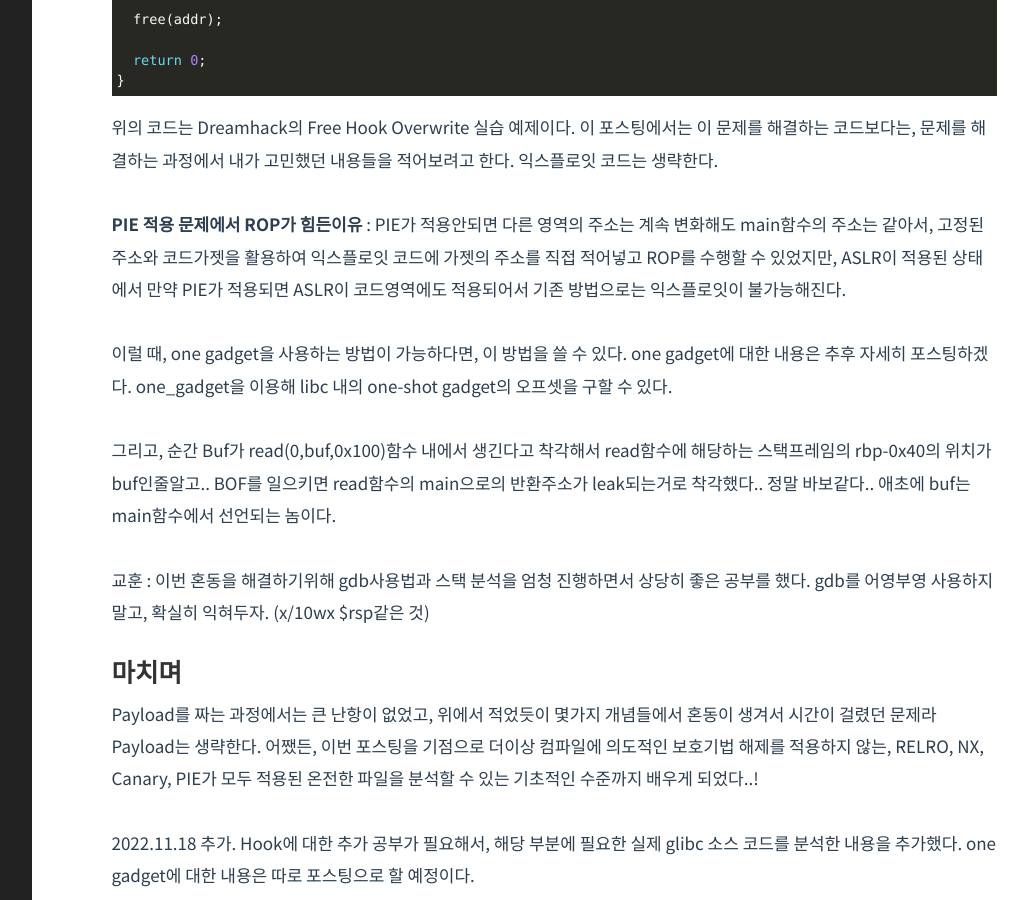
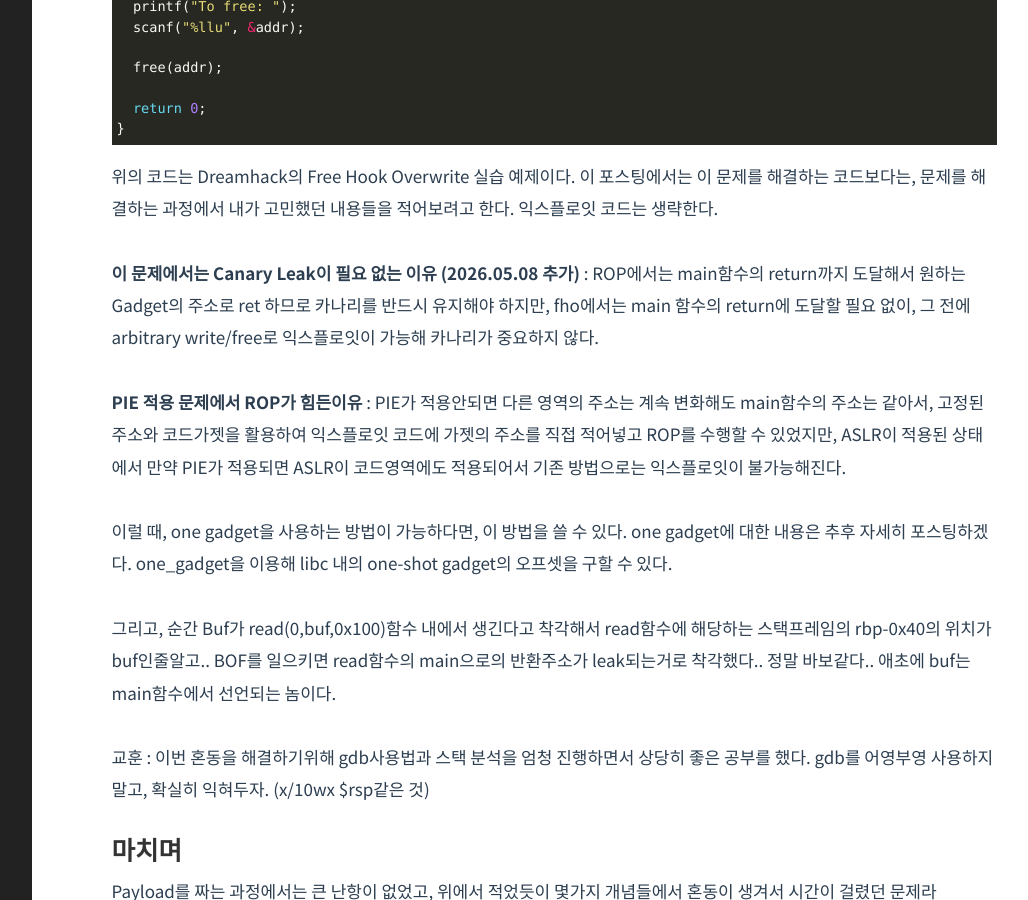
Before and after one commit to Herrtane/Herrtane.github.io, a Jekyll site: the page built from _posts/SystemHacking/2022-09-30-systemhacking-relropiefho.markdown, in a window 1280 px wide and 900 px high, scrolled down 3626 px. Shown: the whole window, without its empty margins (204-1232 px from the left). Built offline with Jekyll 4.4.1, drawn with Linux system fonts in a browser that asks for light colours; comment, search, counter and statistics services are not loaded; some of the changed text lies outside the part shown.

Commit message:
Update 2022-09-30-systemhacking-relropiefho.markdown

```diff
--- a/_posts/SystemHacking/2022-09-30-systemhacking-relropiefho.markdown
+++ b/_posts/SystemHacking/2022-09-30-systemhacking-relropiefho.markdown
@@ -1,6 +1,6 @@
 ---
 layout: post
-title: <System Hacking> 17. RELRO, PIE, 그리고 Hook Overwrite
+title: <System Hacking> 17. RELRO, PIE, 그리고 Hook Overwrite (2026.05.08 수정)
 date: 2022-09-30 20:30:23 +0900
 category: System_Hacking
 comments: true
@@ -147,6 +147,10 @@ int main() {
 
 <br/>
 
+**이 문제에서는 Canary Leak이 필요 없는 이유 (2026.05.08 추가)** : ROP에서는 main함수의 return까지 도달해서 원하는 Gadget의 주소로 ret 하므로 카나리를 반드시 유지해야 하지만, fho에서는 main 함수의 return에 도달할 필요 없이, 그 전에 arbitrary write/free로 익스플로잇이 가능해 카나리가 중요하지 않다.
+
+<br/>
+
 **PIE 적용 문제에서 ROP가 힘든이유** : PIE가 적용안되면 다른 영역의 주소는 계속 변화해도 main함수의 주소는 같아서, 고정된 주소와 코드가젯을 활용하여 익스플로잇 코드에 가젯의 주소를 직접 적어넣고 ROP를 수행할 수 있었지만, ASLR이 적용된 상태에서 만약 PIE가 적용되면 ASLR이 코드영역에도 적용되어서 기존 방법으로는 익스플로잇이 불가능해진다.
 
 <br/>
```
